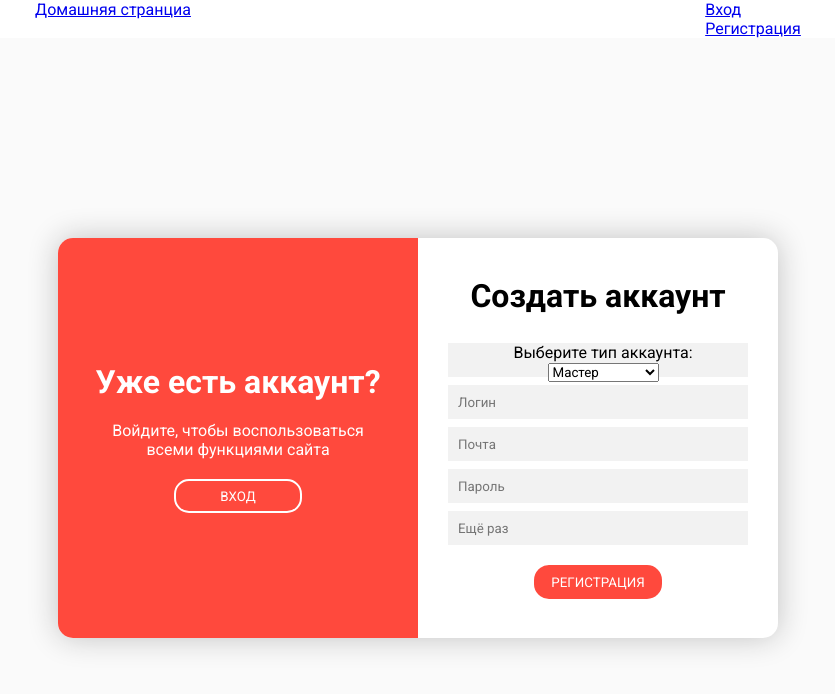
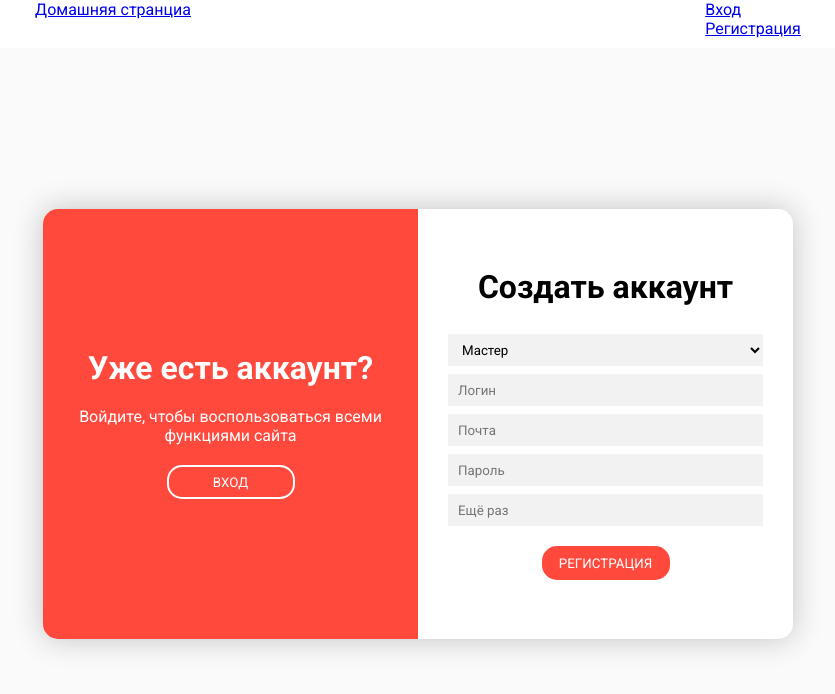
Before and after one commit to DMasterServiceDev/MasterServiceFrontend-React, a React (Create React App) app: page /register in a window 1280 px wide. Shown: the top 694 px of the page, without its empty margins (222-1057 px from the left). Built offline with nearby package versions, Linux system fonts and the light colour scheme.

Commit message:
routingAndStiling

```diff
--- a/src/App.css
+++ b/src/App.css
@@ -10,6 +10,7 @@
 .navbar {
   display: flex;
   justify-content: space-around;
+  height: 6vh;
 }
 
 .nav-item {
--- a/src/App.scss
+++ b/src/App.scss
@@ -8,6 +8,7 @@
 .navbar{
   display: flex;
   justify-content: space-around;
+  height: 6vh;
 }
 .nav-item{
   list-style: none;
--- a/src/components/Registration.jsx
+++ b/src/components/Registration.jsx
@@ -108,14 +108,14 @@ function Registration(props) {
                             </div>
                             <div className='rightregblock'>
                                 <form className='regform'>
-                                    <div className="regdropdown reginput">
-                                        <label> Выберите тип аккаунта:
-                                            <select name="role" value={register.role} onChange={changeInputRegister}>
+                                    {/* <div className="reginput regdropdown"> */}
+                                        <label>
+                                            <select  className="reginput regdropdown" name="role" value={register.role} onChange={changeInputRegister}>
                                                 <option value="ROLE_MASTER">Мастер</option>
                                                 <option value="ROLE_CUSTOMER">Пользователь</option>
                                             </select>
                                         </label>
-                                    </div>
+                                    {/* </div> */}
                                     <input className='reginput' placeholder='Логин'
                                         type="username"
                                         id="username"
--- a/src/components/auth.css
+++ b/src/components/auth.css
@@ -17,7 +17,7 @@
 .regroot,
 .activationroot {
   width: 100vw;
-  height: 100vh;
+  height: 94vh;
   background-color: rgb(250, 250, 250);
   display: flex;
 }
@@ -50,11 +50,15 @@
 }
 
 .reginput {
-  height: 34px;
+  height: 32px;
   padding-left: 10px;
   margin-top: 8px;
   background-color: rgb(242, 242, 242);
   border-style: none;
+}
+
+.regdropdown {
+  width: 100%;
 }
 
 .regactivationinput {
@@ -90,8 +94,8 @@
 }
 
 .activationblock {
-  width: 660px;
-  height: 340px;
+  width: 690px;
+  height: 370px;
   background-color: rgb(255, 255, 255);
   box-shadow: 0 0 30px #c2c2c2;
   margin: auto;
@@ -111,8 +115,8 @@
 
 @media screen and (min-width: 561px) {
   .regblock {
-    max-width: 720px;
-    height: 400px;
+    max-width: 750px;
+    height: 430px;
     display: flex;
     background-color: rgb(255, 255, 255);
     box-shadow: 0 0 30px #c2c2c2;
--- a/src/components/auth.scss
+++ b/src/components/auth.scss
@@ -17,7 +17,7 @@
 .regroot,
 .activationroot {
     width: 100vw;
-    height: 100vh;
+    height: 94vh;
     background-color: rgb(250, 250, 250);
     display: flex;
 }
@@ -50,11 +50,14 @@
 }
 
 .reginput {
-    height: 34px;
+    height: 32px;
     padding-left: 10px;
     margin-top: 8px;
     background-color: rgb(242, 242, 242);
     border-style: none;
+}
+.regdropdown{
+ width: 100%;
 }
 
 .regactivationinput{
@@ -88,8 +91,8 @@
     border-color: rgb(255, 73, 61);
 }
 .activationblock {
-    width: 660px;
-    height: 340px;
+    width: 690px;
+    height: 370px;
     // display: flex;
     background-color: rgb(255, 255, 255);
     box-shadow: 0 0 30px #c2c2c2;
@@ -110,8 +113,8 @@
 
 @media screen and (min-width: 561px) {
     .regblock {
-        max-width: 720px;
-        height: 400px;
+        max-width: 750px;
+        height: 430px;
         display: flex;
         background-color: rgb(255, 255, 255);
         box-shadow: 0 0 30px #c2c2c2;
```
Also changed, not shown: 2 other files (tests, documents, lock files or other folders).
